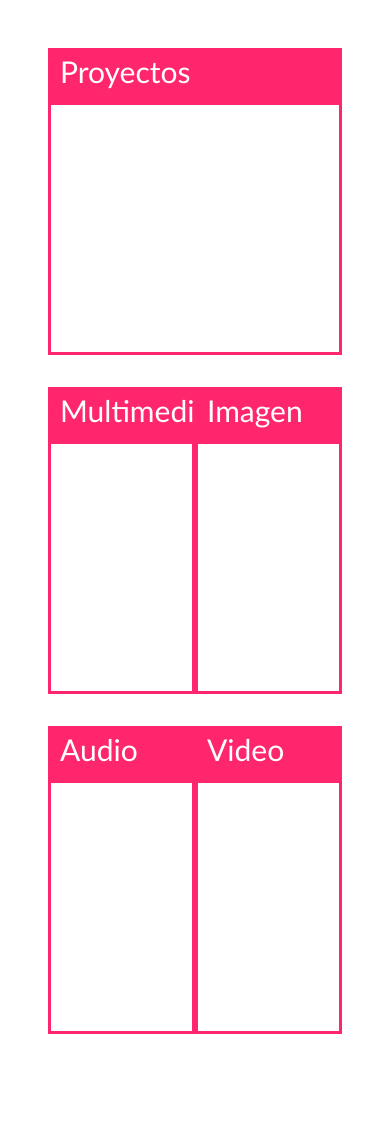
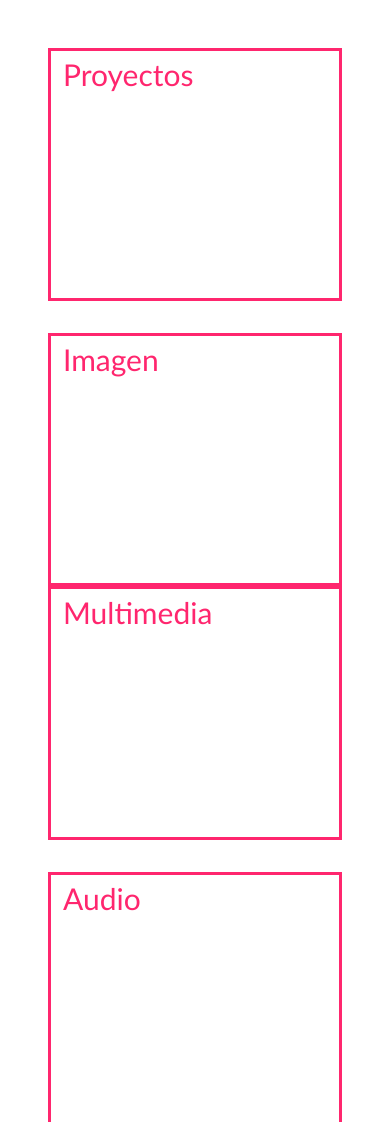
Before and after one commit to tanyah03/maquetacionBootstrap, a plain HTML site: page index.html in a window 390 px wide. Shown: the top 1122 px of the page. Before the commit the page ends 1082 px from the top, so only its background shows below. Drawn offline with nearby package versions, Linux system fonts and the light colour scheme.

Commit message:
Hice que las cajas fuesen responsive y cambié el color de fondo de los títulos de cada caja

```diff
--- a/index.html
+++ b/index.html
@@ -13,36 +13,36 @@
     <div class="container-fluid">
 
         <div class="row ">
-            <div class="col-12 barra">
-                <h1>Proyectos</h1>
-            </div>
             <div class="col-12 cajaBorde">
+                <div class="barra">
+                    <h1>Proyectos</h1>
+                </div>
             </div>
         </div>
 
         <div class="row">
-            <div class="col-6 barra">
-                <h1>Multimedia</h1>
+            <div class="col-12 col-xs-12 col-sm-12 col-md-12 col-lg-12 col-6 col-xl-6 col-xxl-6 cajaBorde">
+                <div class="barra">
+                    <h1>Imagen</h1>
+                </div>
             </div>
-            <div class="col-6 barra">
-                <h1>Imagen</h1>
-            </div>
-            <div class="col-6 cajaBorde">
-            </div>
-            <div class="col-6 cajaBorde">
+            <div class="col-12 col-xs-12 col-sm-12 col-md-12 col-lg-12 col-6 col-xl-6 col-xxl-6 cajaBorde">
+                <div class="barra">
+                    <h1>Multimedia</h1>
+                </div>
             </div>
         </div>
 
         <div class="row">
-            <div class="col-6 barra">
-                <h1>Audio</h1>
+            <div class="col-12 col-xs-12 col-sm-12 col-md-12 col-lg-12 col-6 col-xl-6 col-xxl-6 cajaBorde">
+                <div class="barra">
+                    <h1>Audio</h1>
+                </div>
             </div>
-            <div class="col-6 barra">
-                <h1>Video</h1>
-            </div>
-            <div class="col-6 cajaBorde">
-            </div>
-            <div class="col-6 cajaBorde">
+            <div class="col-12 col-xs-12 col-sm-12 col-md-12 col-lg-12 col-6 col-xl-6 col-xxl-6 cajaBorde">
+                <div class="barra">
+                    <h1>Video</h1>
+                </div>
             </div>
         </div>
 
--- a/styles.css
+++ b/styles.css
@@ -8,19 +8,16 @@ body {
 }
 
 .barra h1 {
-    color: white;
+    color: #FF266E;
     padding-top: 5px;
     padding-bottom: 5px;
     font-size: 30px;
     font-family: 'Gill Sans', 'Gill Sans MT', Calibri, 'Trebuchet MS', sans-serif;
+
 }
 
 .row {
     padding: 1rem;
-}
-
-.barra {
-    background-color: #FF266E;
 }
 
 .cajaBorde {
```
